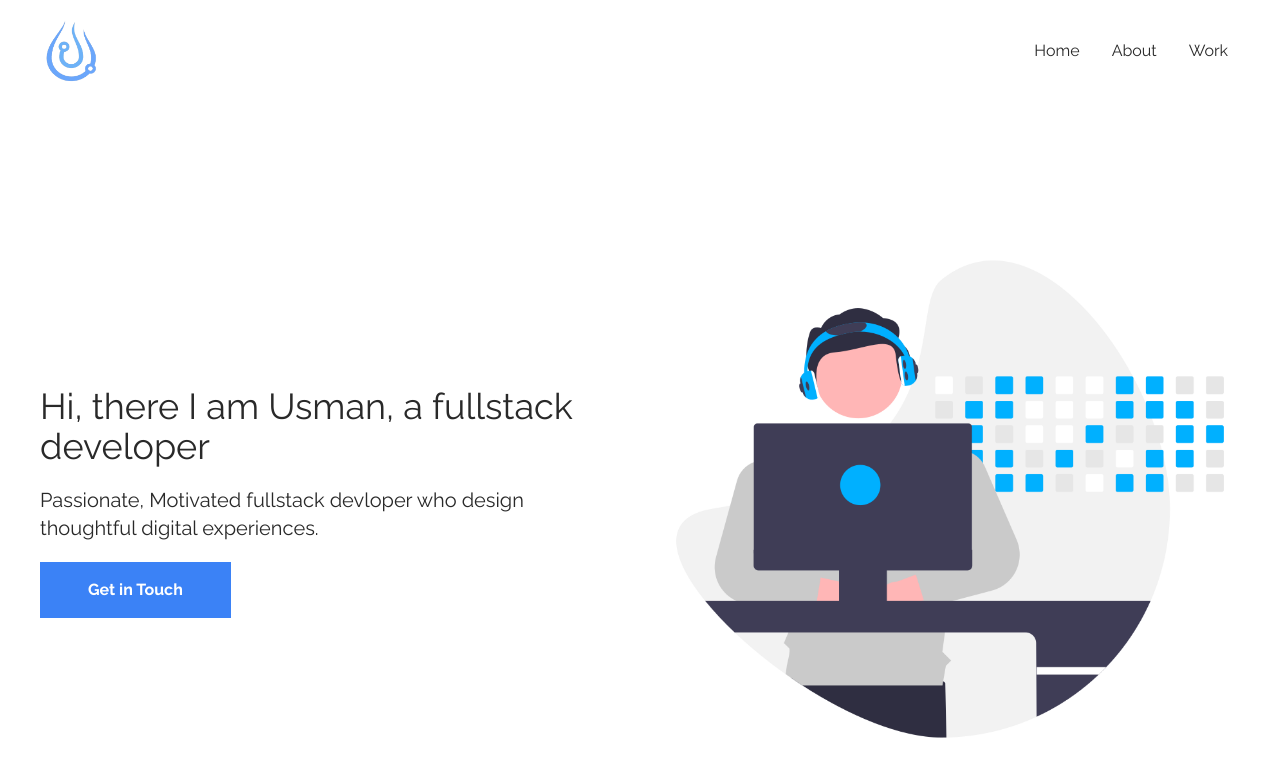
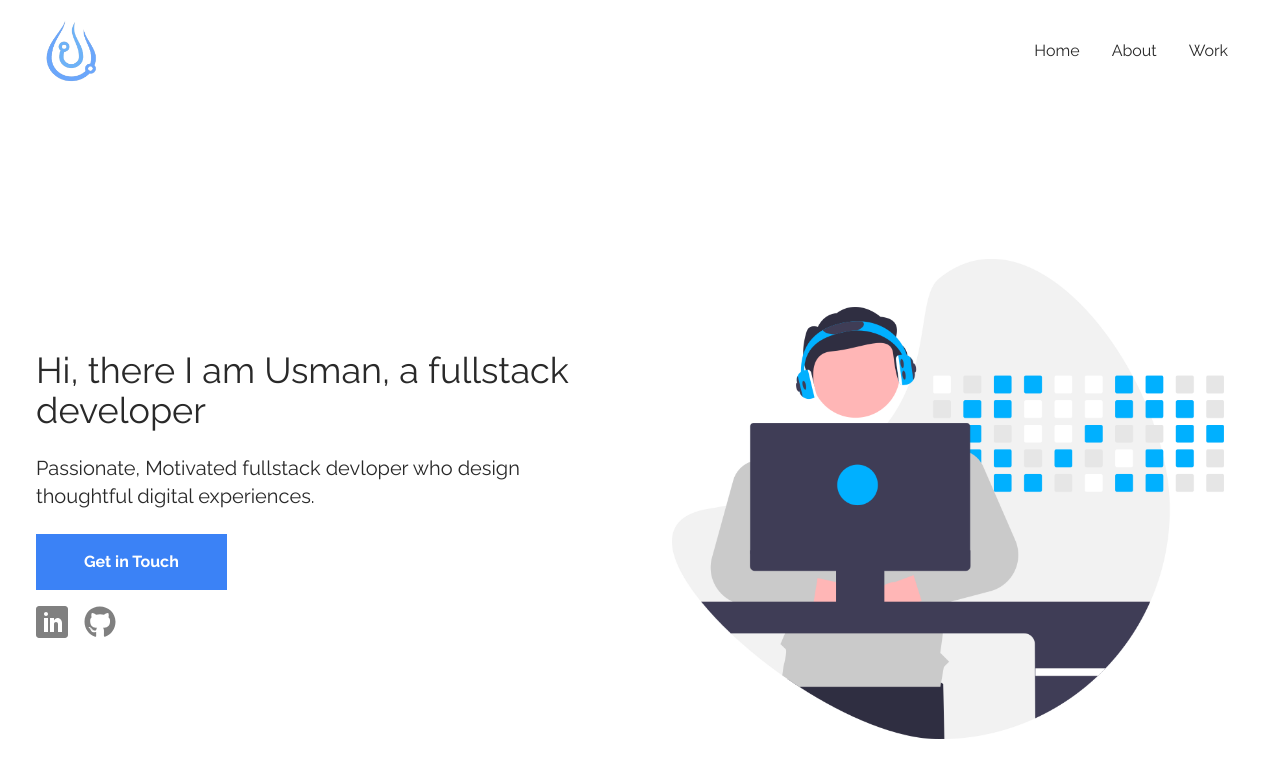
Before and after one commit to MuhammadUsmanMushtaq/portfolio-v2, a Next.js app: page / in a window 1280 px wide. Shown: the top 778 px of the page. Built offline with nearby package versions, Linux system fonts and the light colour scheme.

Commit message:
link added

```diff
--- a/components/Hero.jsx
+++ b/components/Hero.jsx
@@ -1,16 +1,25 @@
 import React from 'react';
 import Image from 'next/image';
+import Link from 'next/link';
+import { ImLinkedin } from 'react-icons/im';
+import { FaGithub } from 'react-icons/fa';
 
 const Hero = ({ heading, massege }) => {
   return (
     <div className='max-w-[1240px] m-auto flex items-center flex-wrap justify-center h-screen'>
       {/* <div className='absolute top-0 bottom-0 right-0 left-0 bg-black/70 z-[2]' /> */}
-      <div className='p-5 md:flex-1'>
+      <div className='p-4 md:flex-1'>
         <h2 className='text-4xl  text-[#292929]'>{heading}</h2>
-        <p className='py-5 text-xl  text-[#292929]'>{massege}</p>
-        <button className='px-12 py-4 font-bold  bg-blue-500 hover:bg-blue-600 text-[#FFF]'>
-          Get in Touch
-        </button>
+        <p className='py-6 text-xl  text-[#292929]'>{massege}</p>
+        <Link href='mailto: usman820901@gmail.com' target='_blank'>
+          <button className='px-12 py-4 font-bold  bg-blue-500 hover:bg-blue-600 text-[#FFF]'>
+            Get in Touch
+          </button>
+        </Link>
+        <div className='py-4 flex  gap-4'>
+          <ImLinkedin size={32} color='gray' />
+          <FaGithub size={32} color='gray' />
+        </div>
       </div>
       <div className='z-[-1]  p-5 md:flex-1 w-[100%]'>
         <Image
```
